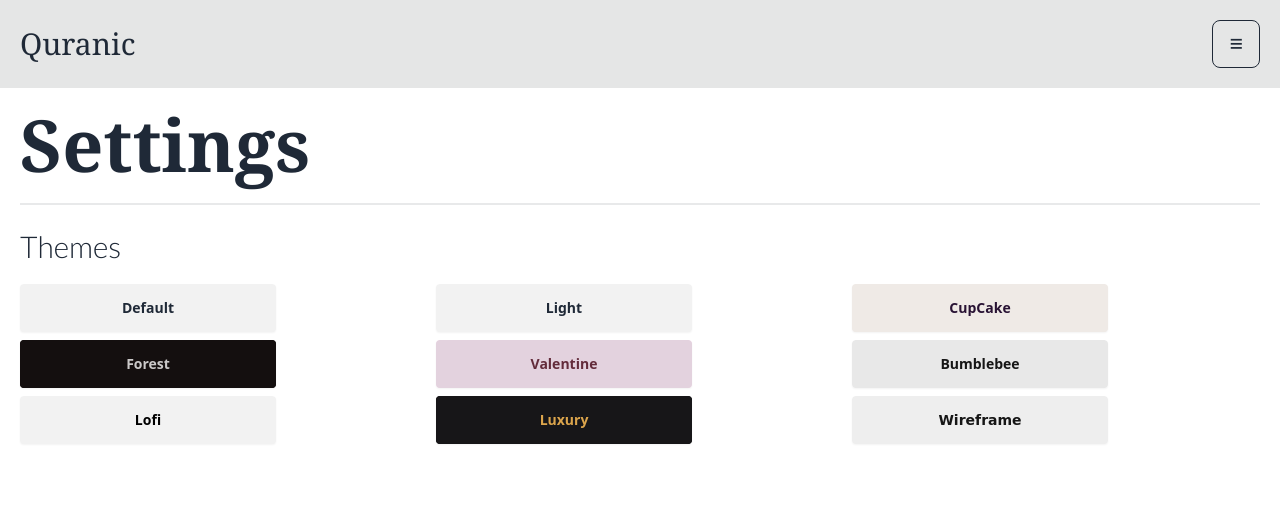
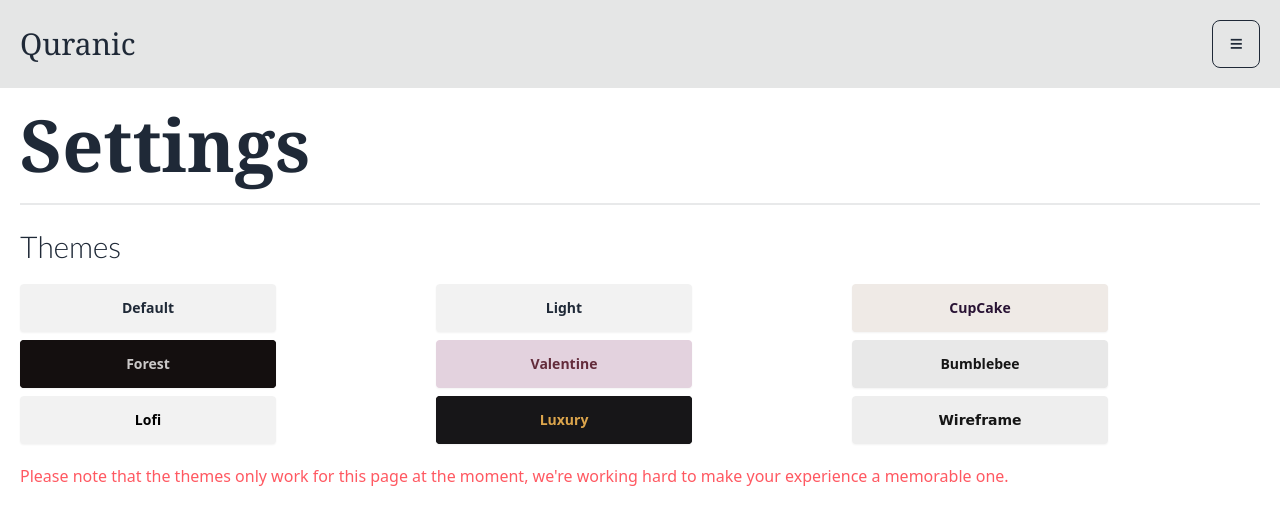
Before and after one commit to Irtiza194/Quranic, a SvelteKit app: page /settings in a window 1280 px wide. Shown: the top 524 px of the page. Built offline with nearby package versions, Linux system fonts and the light colour scheme.

Commit message:
Addition of an alert text.

```diff
--- a/src/routes/settings/+page.svelte
+++ b/src/routes/settings/+page.svelte
@@ -92,4 +92,8 @@
 			/>
 		</div>
 	</div>
+	<p class="mt-5 text-error">
+		Please note that the themes only work for this page at the moment, we're working hard to make
+		your experience a memorable one.
+	</p>
 </div>
```
